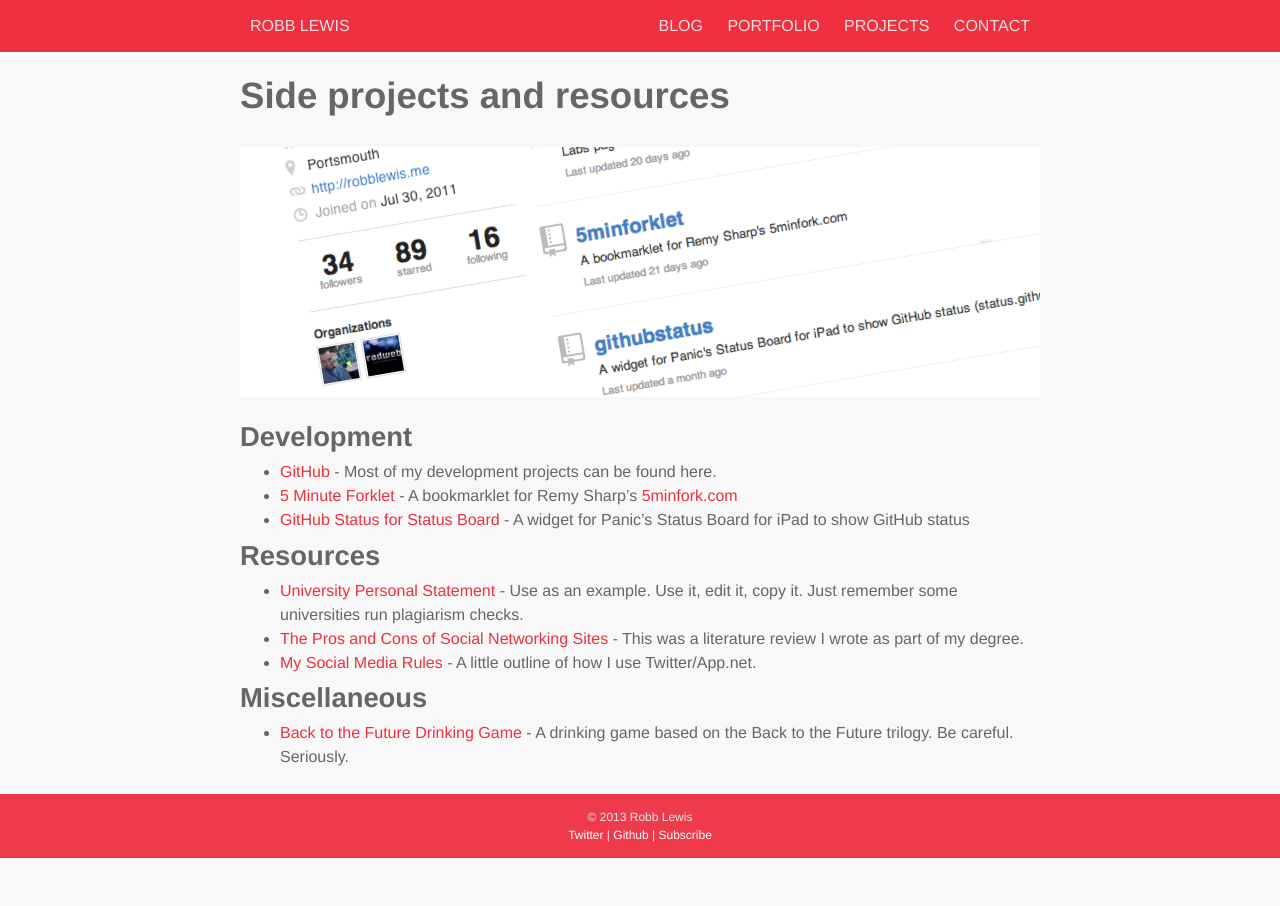
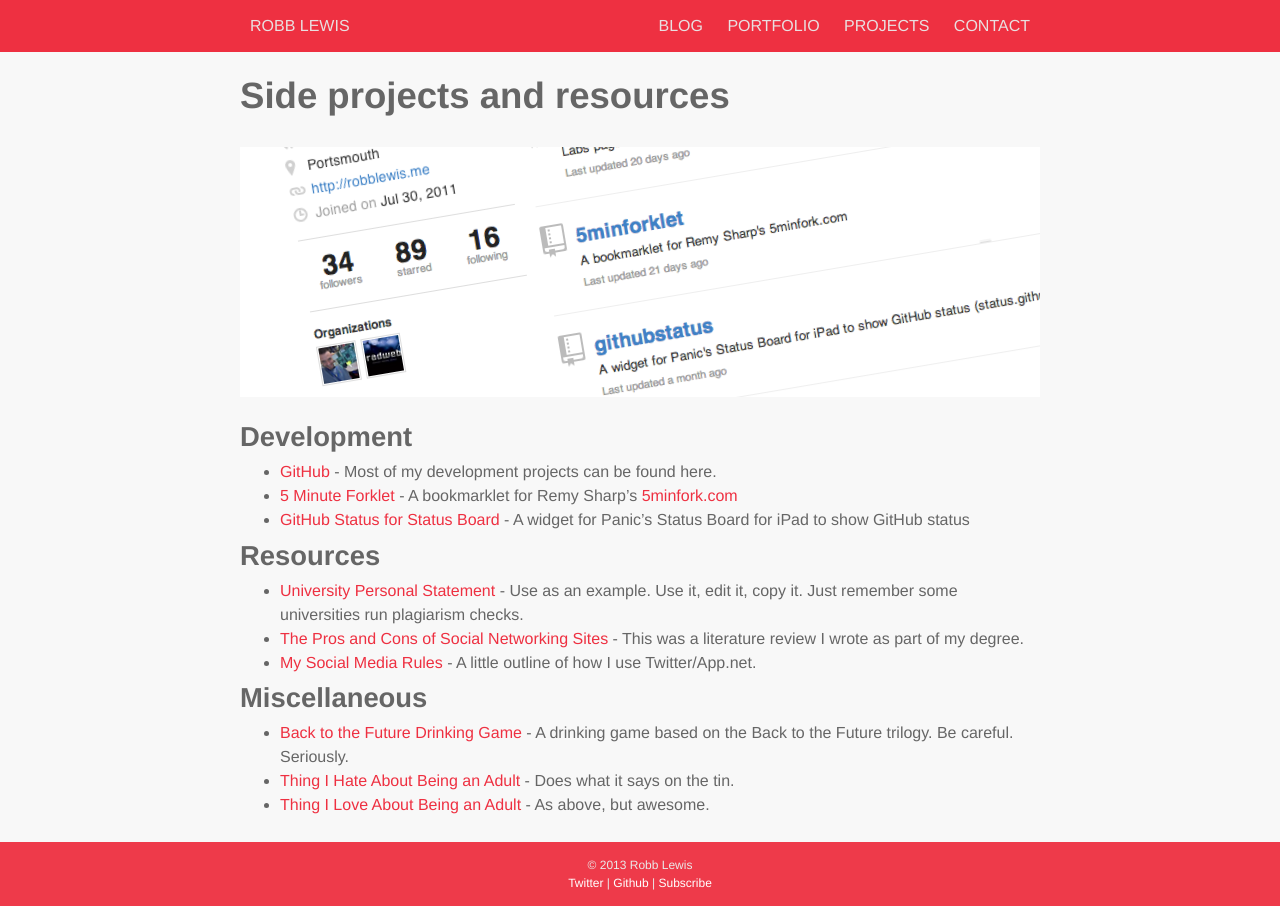
Before and after one commit to rknightuk/robblewis.me-jekyll, a Jekyll site: the page built from projects/index.md, in a window 1280 px wide. Built offline with Jekyll 4.4.1, drawn with Linux system fonts in a browser that asks for light colours; Markdown is read by kramdown in place of the engine named in the settings.

Commit message:
Added to projects page

```diff
--- a/projects/index.md
+++ b/projects/index.md
@@ -20,3 +20,5 @@
 ## Miscellaneous
 
 - [Back to the Future Drinking Game](back-to-the-future-drinking-game) - A drinking game based on the Back to the Future trilogy. Be careful. Seriously.
+- [Thing I Hate About Being an Adult](hate-being-an-adult) - Does what it says on the tin.
+- [Thing I Love About Being an Adult](love-being-an-adult) - As above, but awesome.
```
